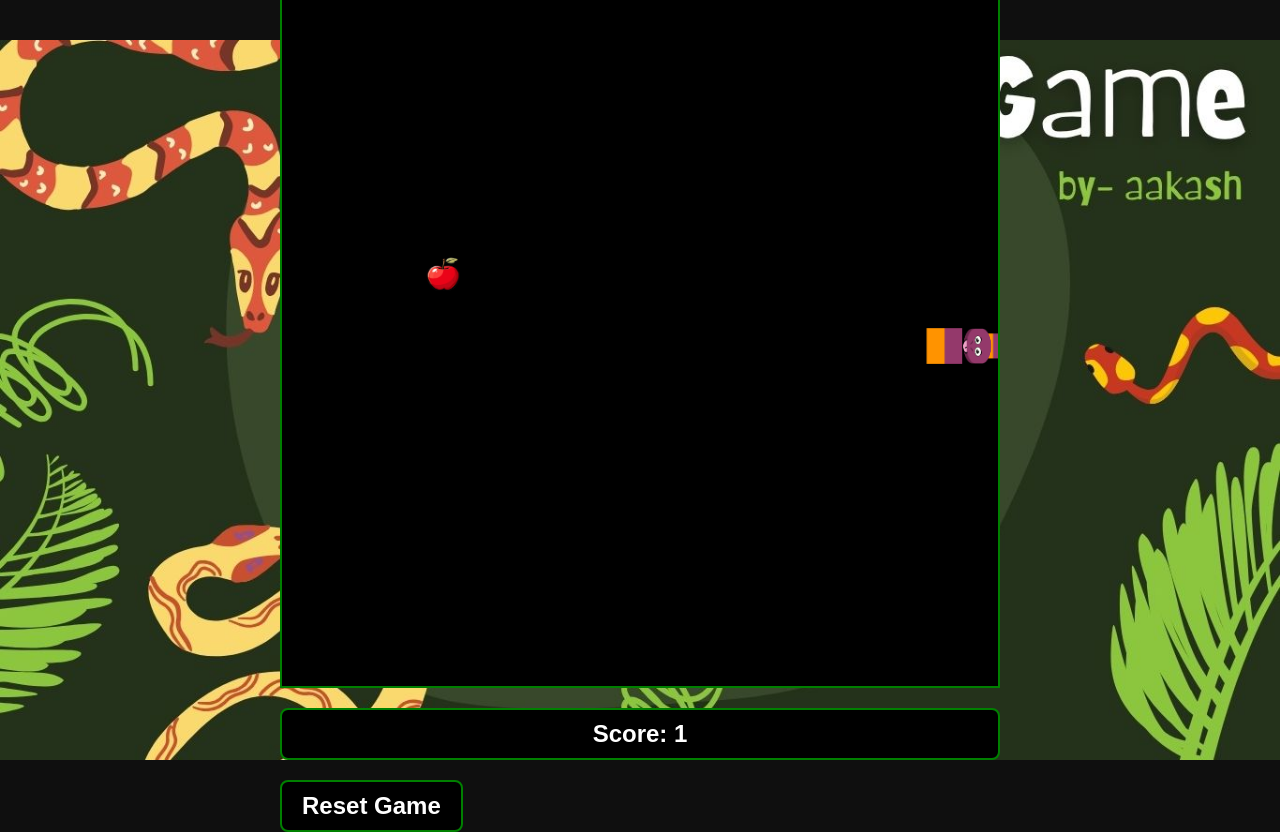
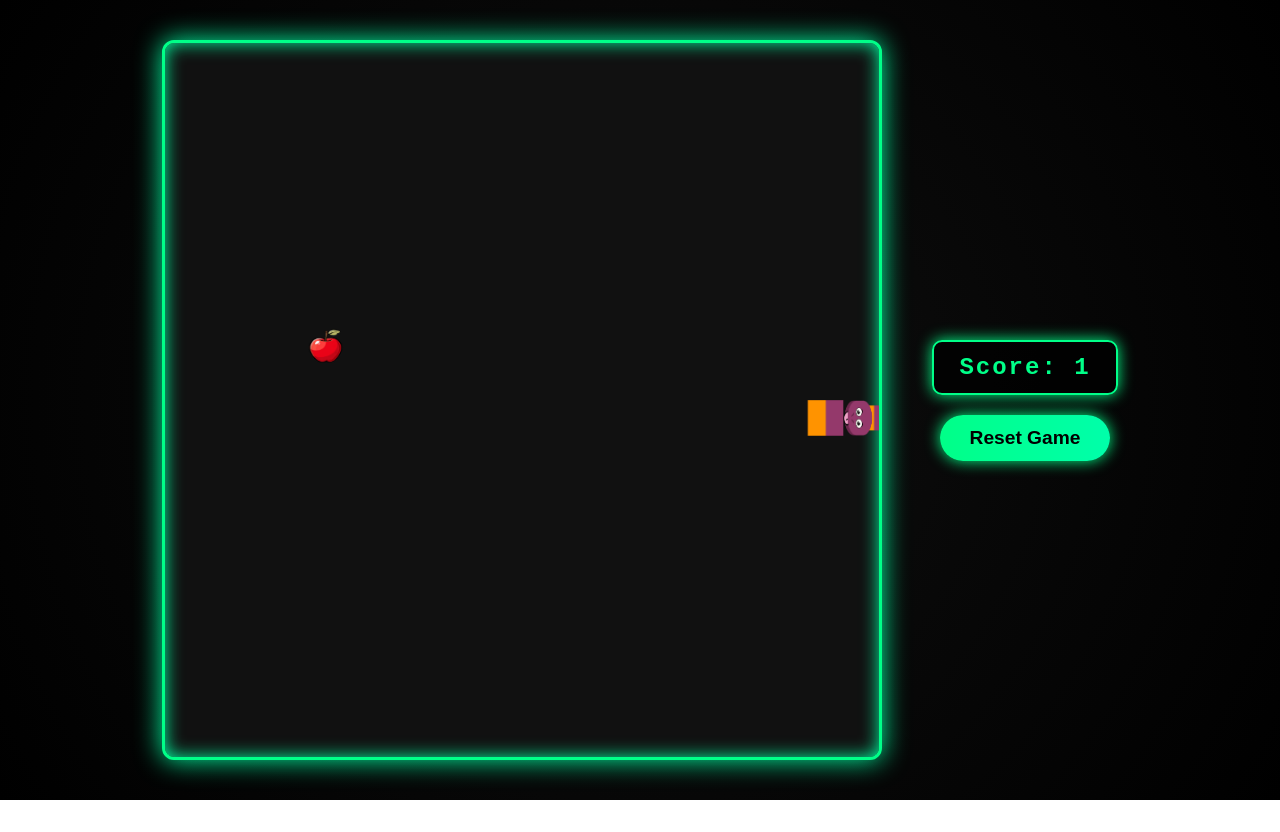
Before and after one commit to Aakash-780/Snake-game, a plain HTML site: page index.html in a window 1280 px wide. After the commit the page ends 800 px from the top, so only its background shows below. Drawn offline with Linux system fonts and the light colour scheme.

Commit message:
Update style.css

```diff
--- a/style.css
+++ b/style.css
@@ -6,45 +6,82 @@
 
 body {
     display: flex;
-    flex-direction: column;
     justify-content: center;
     align-items: center;
     height: 100vh;
-    font-family: Arial, sans-serif;
-    background-image: url("images/Green World Snake Day Instagram Post.jpg");
-    background-size: contain;
-    background-position: center;
-    background-repeat: no-repeat;
-    background-attachment: fixed;
-    background-color: #0f0f0f;
+    font-family: 'Courier New', monospace;
+    background: radial-gradient(circle at center, #0f0f0f, #000);
+    color: #00ff88;
+    overflow: hidden;
 }
 
+/* Layout for game + controls */
+.game-container {
+    display: flex;
+    align-items: center;
+    gap: 50px; /* space between game and controls */
+}
+
+/* Game board */
 .game-board {
-    display: grid;
     width: 90vmin;
     height: 90vmin;
     max-width: 800px;
     max-height: 800px;
-    grid-template-rows: repeat(40, 1fr);
-    grid-template-columns: repeat(40, 1fr);
-    background-color: black;
-    border: 2px solid green;
+    background-color: #111;
+    border: 3px solid #00ff88;
+    box-shadow: 0 0 25px #00ff88, inset 0 0 15px #00ff88;
+    border-radius: 12px;
+    animation: glow 2s infinite alternate;
 }
 
-.reset, .score {
+@keyframes glow {
+    from { box-shadow: 0 0 15px #00ff88, inset 0 0 10px #00ff88; }
+    to   { box-shadow: 0 0 30px #00ffaa, inset 0 0 20px #00ffaa; }
+}
+
+/* Controls (score + reset) */
+.controls {
     display: flex;
-    justify-content: center;
-    margin-top: 20px;
-    padding: 10px 20px;
+    flex-direction: column;
+    align-items: center;
+    gap: 20px;
+}
+
+/* Score */
+.score {
+    padding: 12px 25px;
     font-size: 1.5em;
     font-weight: bold;
-    color: white;
-    background-color: black;
-    border: 2px solid green;
-    cursor: pointer;
-    border-radius: 8px;
+    color: #00ff88;
+    background: rgba(0, 0, 0, 0.8);
+    border: 2px solid #00ff88;
+    border-radius: 10px;
+    box-shadow: 0 0 15px #00ff88;
+    letter-spacing: 2px;
+    text-align: center;
 }
 
-.score{
-    margin-bottom: 10px;
+/* Reset Button */
+.reset {
+    padding: 12px 30px;
+    font-size: 1.2em;
+    font-weight: bold;
+    color: #000;
+    background: linear-gradient(90deg, #00ff88, #00ffaa);
+    border: none;
+    cursor: pointer;
+    border-radius: 30px;
+    box-shadow: 0 0 15px #00ff88;
+    transition: all 0.3s ease-in-out;
 }
+
+.reset:hover {
+    background: linear-gradient(90deg, #00ffaa, #00ff88);
+    transform: scale(1.1);
+    box-shadow: 0 0 25px #00ffaa, 0 0 40px #00ff88;
+}
+
+.reset:active {
+    transform: scale(0.95);
+}
```
